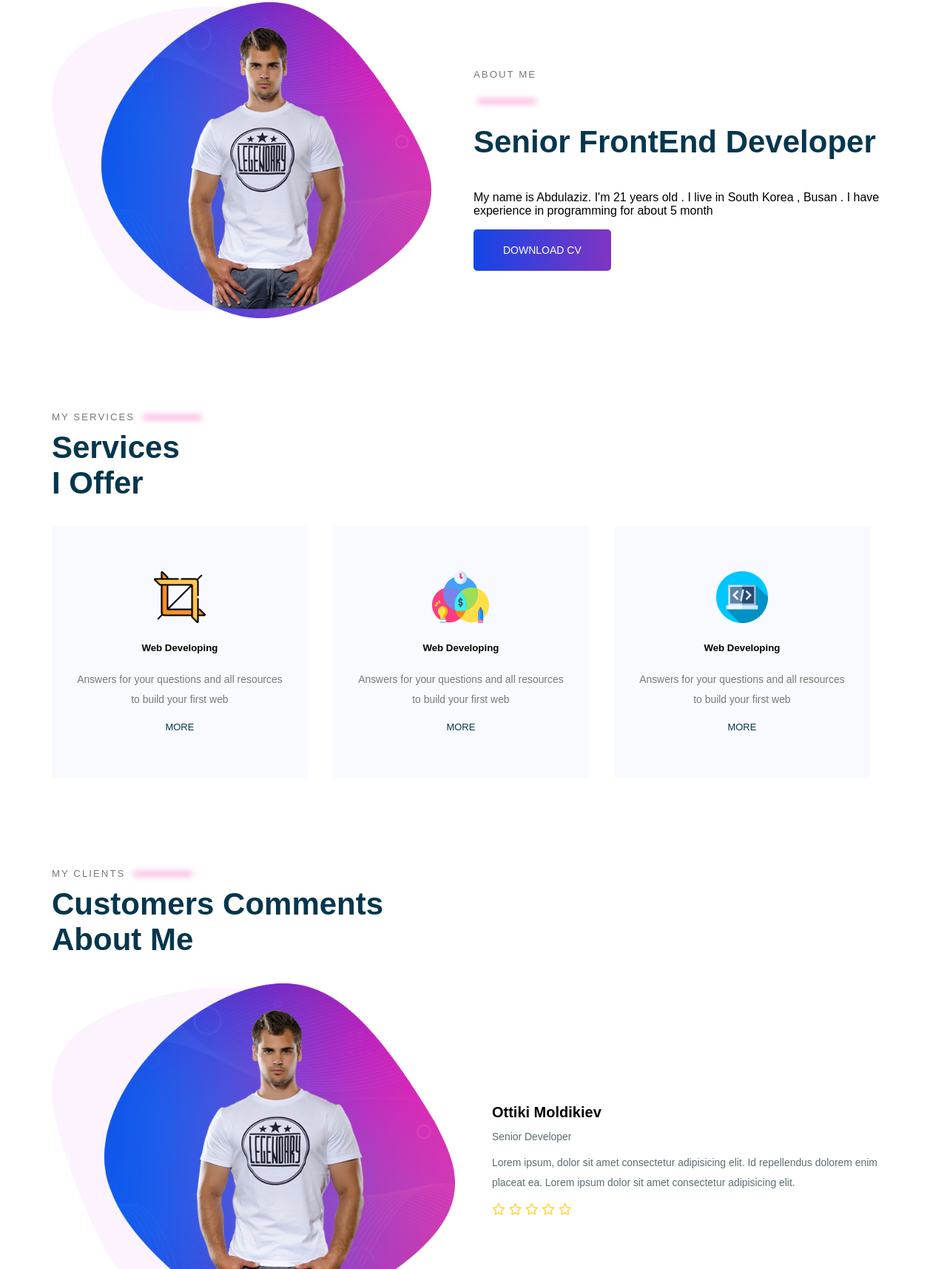
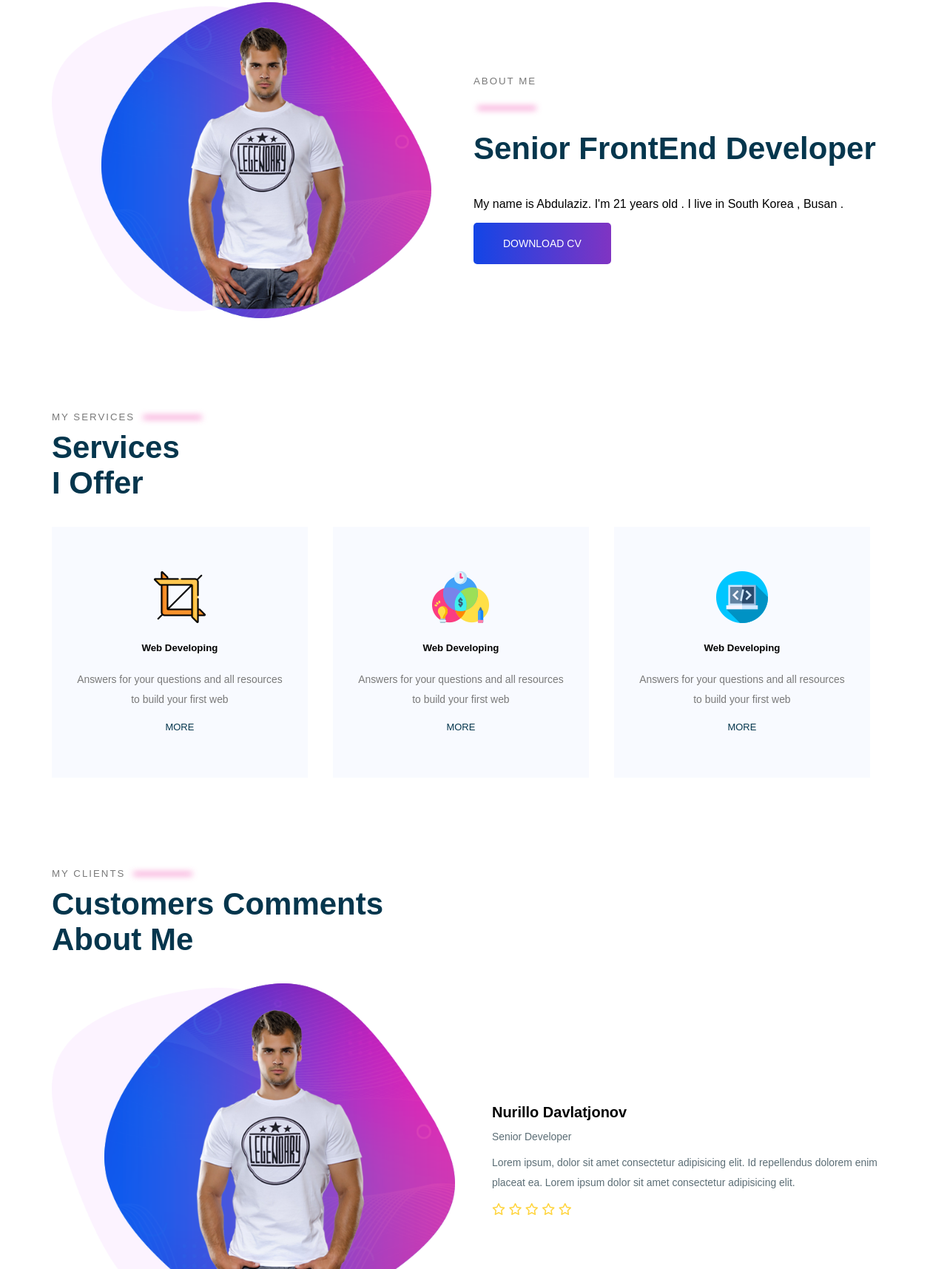
Before and after one commit to Abdulaziz-Abdukhalimov/portfolio, a plain HTML site: page index.html in a window 1280 px wide. Shown: the part 1135-2850 px from the top of the page at 74% size. Drawn offline with Linux system fonts and the light colour scheme.

Commit message:
Update index.html

```diff
--- a/index.html
+++ b/index.html
@@ -108,7 +108,7 @@
             Senior FrontEnd Developer
           </h3>
           <p class="about-me__decription">
-            My name is Abdulaziz. I'm 21 years old . I live in South Korea , Busan . I have experience in programming for about 5 month
+            My name is Abdulaziz. I'm 21 years old . I live in South Korea , Busan .
           </p>
           <button type="button" class="button to-uppercase about-me__action">
             Download CV
@@ -179,7 +179,7 @@
             </div>
             <div class="client-item__info">
               <h3 class="client-item__name">
-                Ottiki Moldikiev
+                Nurillo Davlatjonov
               </h3>
               <p class="client-item__position">
                 Senior Developer
```
